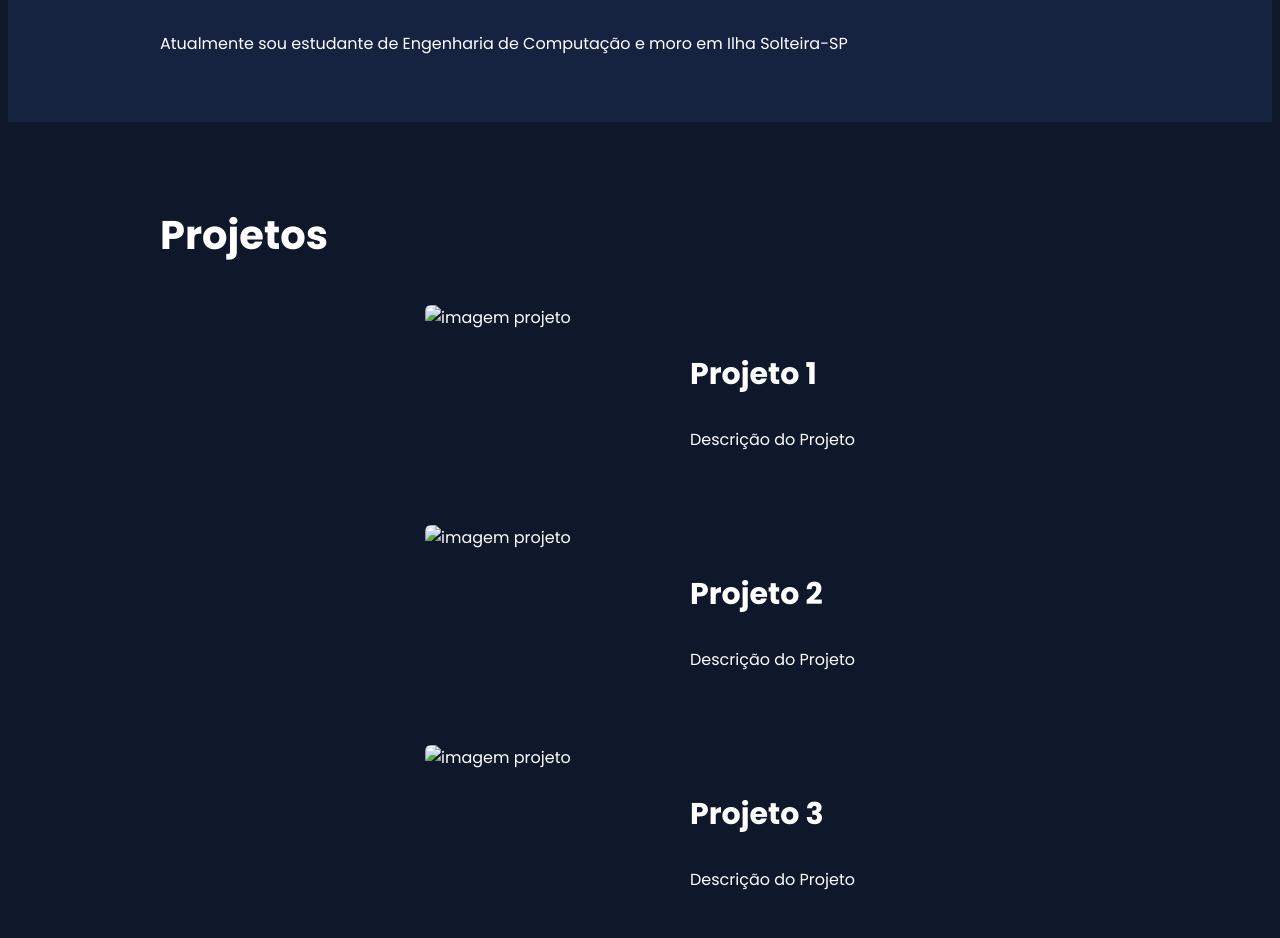
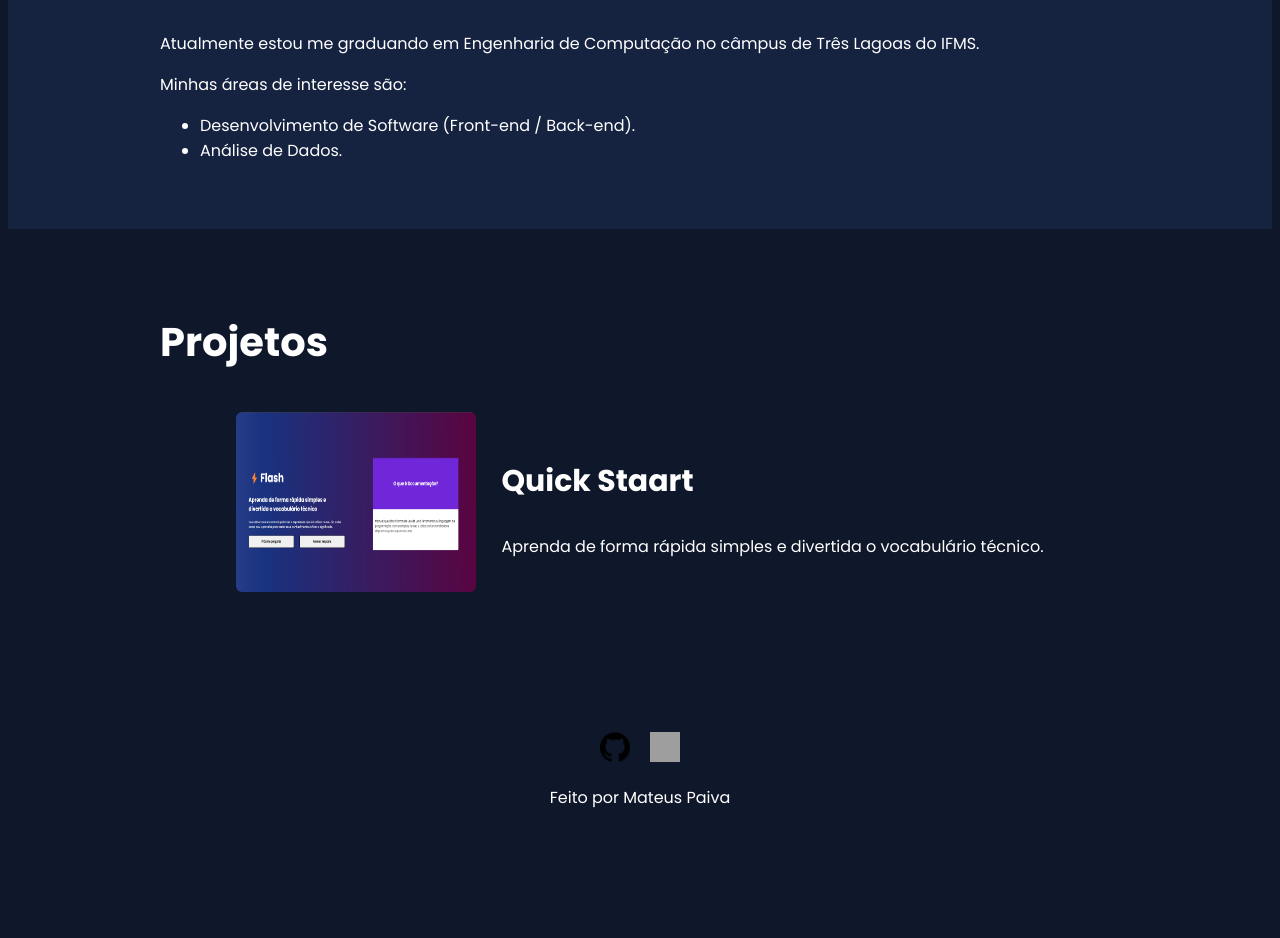
Before and after one commit to mateusopaiva/meu-site, a plain HTML site: page index.html in a window 1280 px wide. Shown: the part 654-1592 px from the top of the page. After the commit the page ends 1538 px from the top, so only its background shows below. Drawn offline with Linux system fonts and the light colour scheme; grey boxes are pictures that could not be loaded.

Commit message:
Atualizacao das informacoes

```diff
--- a/index.html
+++ b/index.html
@@ -10,6 +10,7 @@
             rel="stylesheet"
         />
         <title>Mateus Paiva</title>
+        <link rel="icon" type="imagem/png" href="/images/perfil.png" />
     </head>
     <body>
         <div class="nav">
@@ -19,6 +20,7 @@
                 <a href="#">Projetos</a>
             </div>
         </div>
+
         <section class="main itens-center">
             <img class="avatar" src="./images/perfil.png"/>
             <div>
@@ -31,35 +33,25 @@
                 <a class="button" href="#"> Dowload meu CV</a>
             </div>
         </section>
+
         <div class="about">
             <section >
                 <h2>Sobre mim</h2>
-                <p>
-                    Atualmente sou estudante de Engenharia de Computação e moro em Ilha Solteira-SP
-                </p>
+                <p>Atualmente estou me graduando em Engenharia de Computação no câmpus de Três Lagoas do IFMS.</p>
+                <p>Minhas áreas de interesse são:</p>
+                <ul>
+                    <li> Desenvolvimento de Software (Front-end / Back-end).</li>
+                    <li>Análise de Dados.</li>
+                </ul>
             </section>
         </div>
         <section>
             <h2>Projetos</h2>
             <div class="project itens-center">
-                <img class="project-image" src="#" alt="imagem projeto" />
+                <img class="project-image" src="./images/QuickStaart.png" alt="imagem projeto" />
                 <div>
-                    <h3 class="project-title">Projeto 1</h3>
-                    <p>Descrição do Projeto</p>
-                </div>
-            </div>
-            <div class="project itens-center">
-                <img class="project-image" src="#" alt="imagem projeto" />
-                <div>
-                    <h3 class="project-title">Projeto 2</h3>
-                    <p>Descrição do Projeto</p>
-                </div>
-            </div>
-            <div class="project itens-center">
-                <img class="project-image" src="#" alt="imagem projeto" />
-                <div>
-                    <h3 class="project-title">Projeto 3</h3>
-                    <p>Descrição do Projeto</p>
+                    <h3 class="project-title">Quick Staart</h3>
+                    <p>Aprenda de forma rápida simples e divertida o vocabulário técnico.</p>
                 </div>
             </div>
         </section>
@@ -72,9 +64,6 @@
                     <img height="30" width="30"  src="https://cdn.jsdelivr.net/gh/devicons/devicon/icons/linkedin/linkedin-plain.svg" alt="linkedin logo" />
                 </a>
             </div>
-            <div>
-                <img src="https://cdn.jsdelivr.net/gh/devicons/devicon/icons/c/c-original.svg"/>
-            </div>
             <p>Feito por Mateus Paiva</p>
         </footer>
     </body>
```
Also changed, not shown: images/QuickStaart.png (added).
